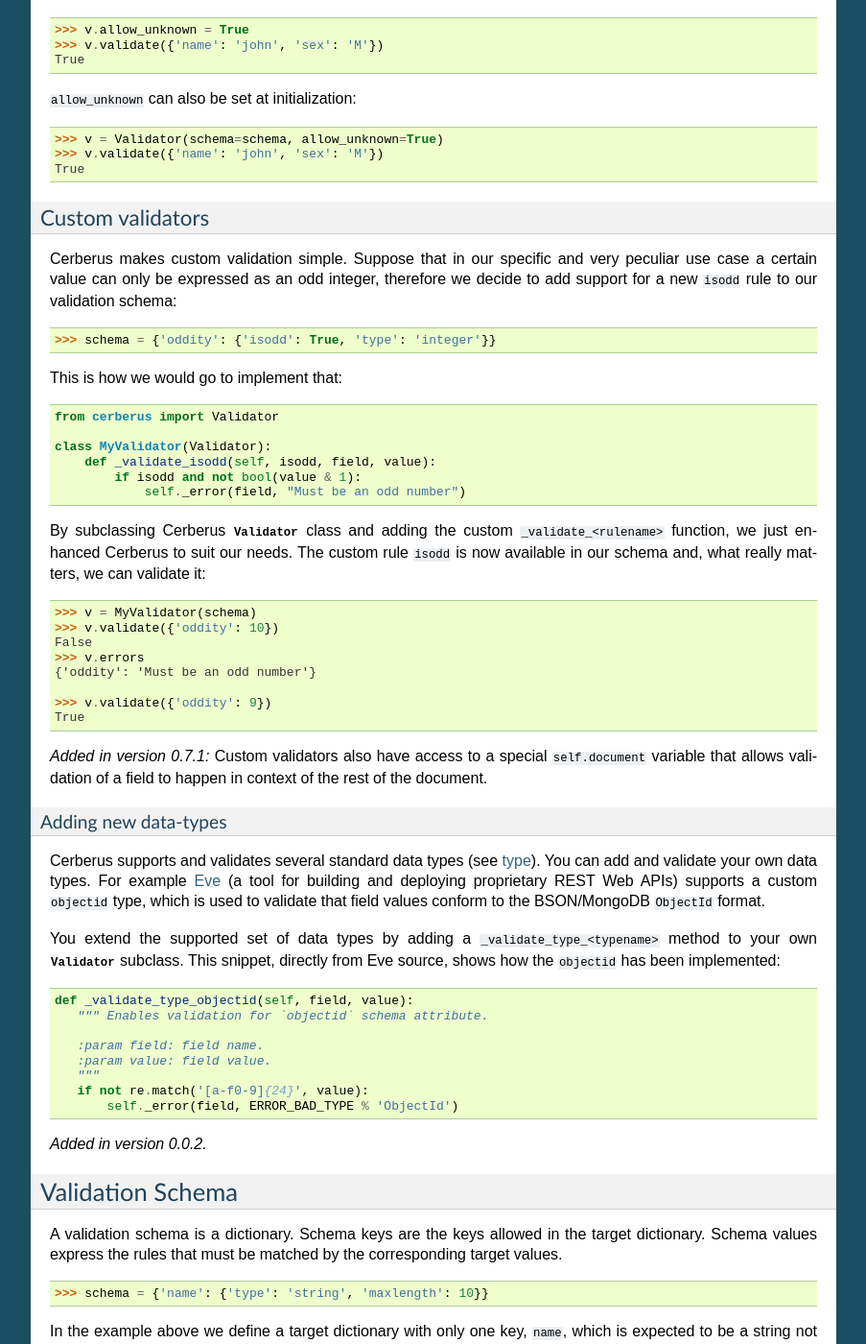
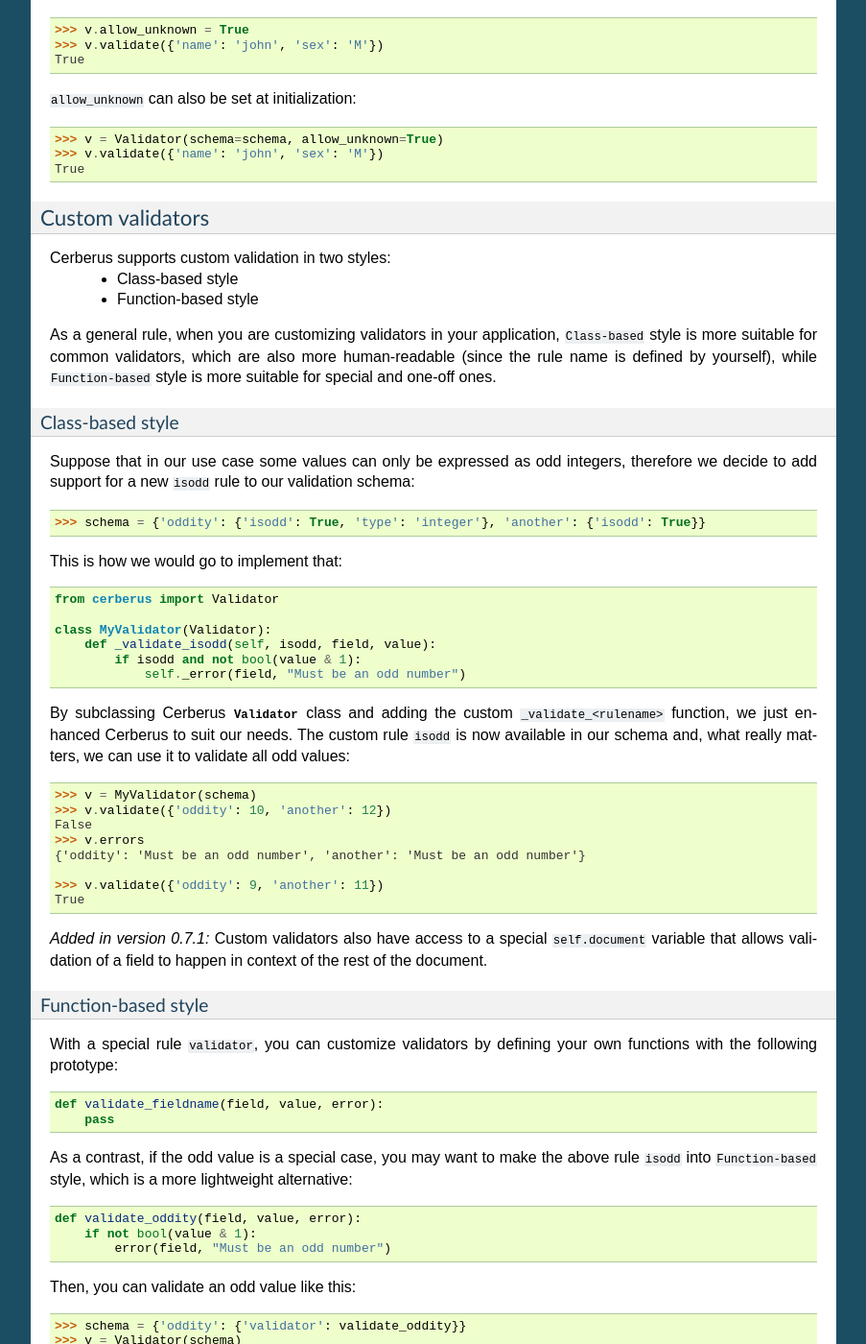
Before and after one commit to pyeve/cerberus, a Sphinx documentation site: the page built from docs/index.rst, in a window 1280 px wide and 1400 px high, scrolled down 1376 px. Shown: the whole window at 96% size, without its empty margins (198-1101 px from the left). Built offline with Sphinx 7.4.7, drawn with Linux system fonts in a browser that asks for light colours; some of the changed text lies outside the part shown.

Commit message:
Docs update for `validator` rule

```diff
--- a/docs/index.rst
+++ b/docs/index.rst
@@ -94,12 +94,21 @@ option to ``True``: ::
 
 Custom validators
 ~~~~~~~~~~~~~~~~~
-Cerberus makes custom validation simple. Suppose that in our specific and very
-peculiar use case a certain value can only be expressed as an odd integer,
-therefore we decide to add support for a new ``isodd`` rule to our validation
-schema: ::
+Cerberus supports custom validation in two styles:
+    * Class-based style
+    * Function-based style
 
-    >>> schema = {'oddity': {'isodd': True, 'type': 'integer'}}
+As a general rule, when you are customizing validators in your application,
+``Class-based`` style is more suitable for common validators, which are
+also more human-readable (since the rule name is defined by yourself), while
+``Function-based`` style is more suitable for special and one-off ones.
+
+Class-based style
+'''''''''''''''''
+Suppose that in our use case some values can only be expressed as odd integers,
+therefore we decide to add support for a new ``isodd`` rule to our validation schema: ::
+
+    >>> schema = {'oddity': {'isodd': True, 'type': 'integer'}, 'another': {'isodd': True}}
 
 This is how we would go to implement that: ::
 
@@ -113,9 +122,43 @@ This is how we would go to implement that: ::
 By subclassing Cerberus :class:`~cerberus.Validator` class and adding the custom
 ``_validate_<rulename>`` function, we just enhanced Cerberus to suit our needs.
 The custom rule ``isodd`` is now available in our schema and, what really
-matters, we can validate it: ::
+matters, we can use it to validate all odd values: ::
 
     >>> v = MyValidator(schema)
+    >>> v.validate({'oddity': 10, 'another': 12})
+    False
+    >>> v.errors
+    {'oddity': 'Must be an odd number', 'another': 'Must be an odd number'}
+
+    >>> v.validate({'oddity': 9, 'another': 11})
+    True
+
+.. versionadded:: 0.7.1
+    Custom validators also have access to a special ``self.document`` variable that
+    allows validation of a field to happen in context of the rest of the document.
+
+.. _new-types:
+
+Function-based style
+''''''''''''''''''''
+With a special rule ``validator``, you can customize validators by defining
+your own functions with the following prototype: ::
+
+    def validate_fieldname(field, value, error):
+        pass
+
+As a contrast, if the odd value is a special case, you may want to make the
+above rule ``isodd`` into ``Function-based`` style, which is a more lightweight
+alternative: ::
+
+    def validate_oddity(field, value, error):
+        if not bool(value & 1):
+            error(field, "Must be an odd number")
+
+Then, you can validate an odd value like this: ::
+
+    >>> schema = {'oddity': {'validator': validate_oddity}}
+    >>> v = Validator(schema)
     >>> v.validate({'oddity': 10})
     False
     >>> v.errors
@@ -124,14 +167,8 @@ matters, we can validate it: ::
     >>> v.validate({'oddity': 9})
     True
 
-.. versionadded:: 0.7.1
-    Custom validators also have access to a special ``self.document`` variable that
-    allows validation of a field to happen in context of the rest of the document.
-
-.. _new-types:
-
 Adding new data-types
-'''''''''''''''''''''
+~~~~~~~~~~~~~~~~~~~~~
 Cerberus supports and validates several standard data types (see `type`_).
 You can add and validate your own data types. For example `Eve
 <https://python-eve.org>`_ (a tool for building and deploying proprietary REST
```
